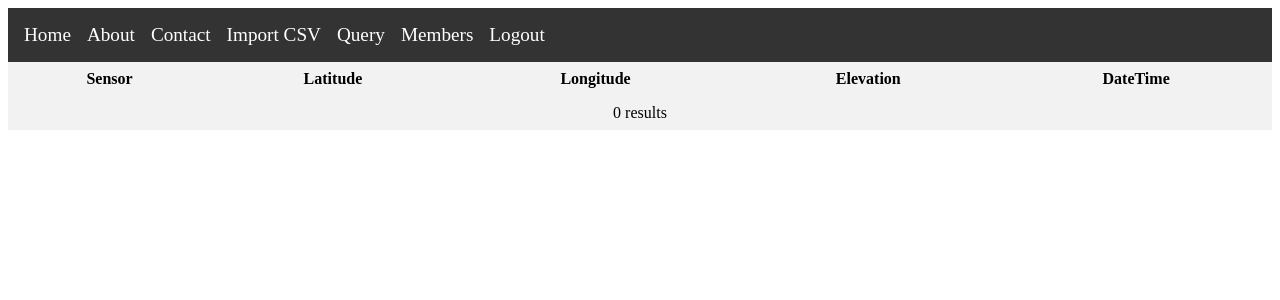
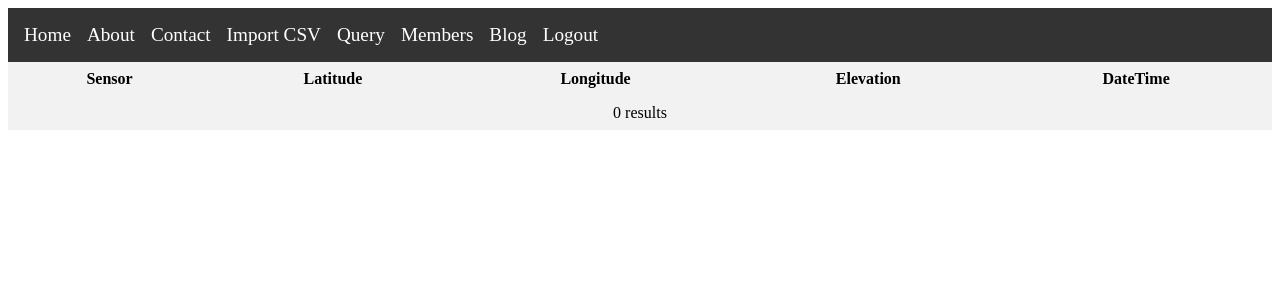
Before and after one commit to samreeves8/ColdAirPooling, a PHP site: page /index.php in a window 1280 px wide. Shown: the top 300 px of the page. Run offline with PHP 8.4, Linux system fonts and the light colour scheme; the visitor is signed in with stand-in values (Sample User, id 1); data that the repository does not hold is empty.

Commit message:
added blog on navbar

```diff
--- a/navBar.php
+++ b/navBar.php
@@ -10,6 +10,7 @@
         ?>
        <li><a href="query.php">Query</a></li>
        <li><a href="#">Members</a></li>
+       <li><a href="blog.php">Blog</a></li>
        <?php
        if (isset($_SESSION['loggedin']) || $_SESSION['loggedin'] == 1) {
            echo '<li><a href="logout.php">Logout</a></li>';
```
